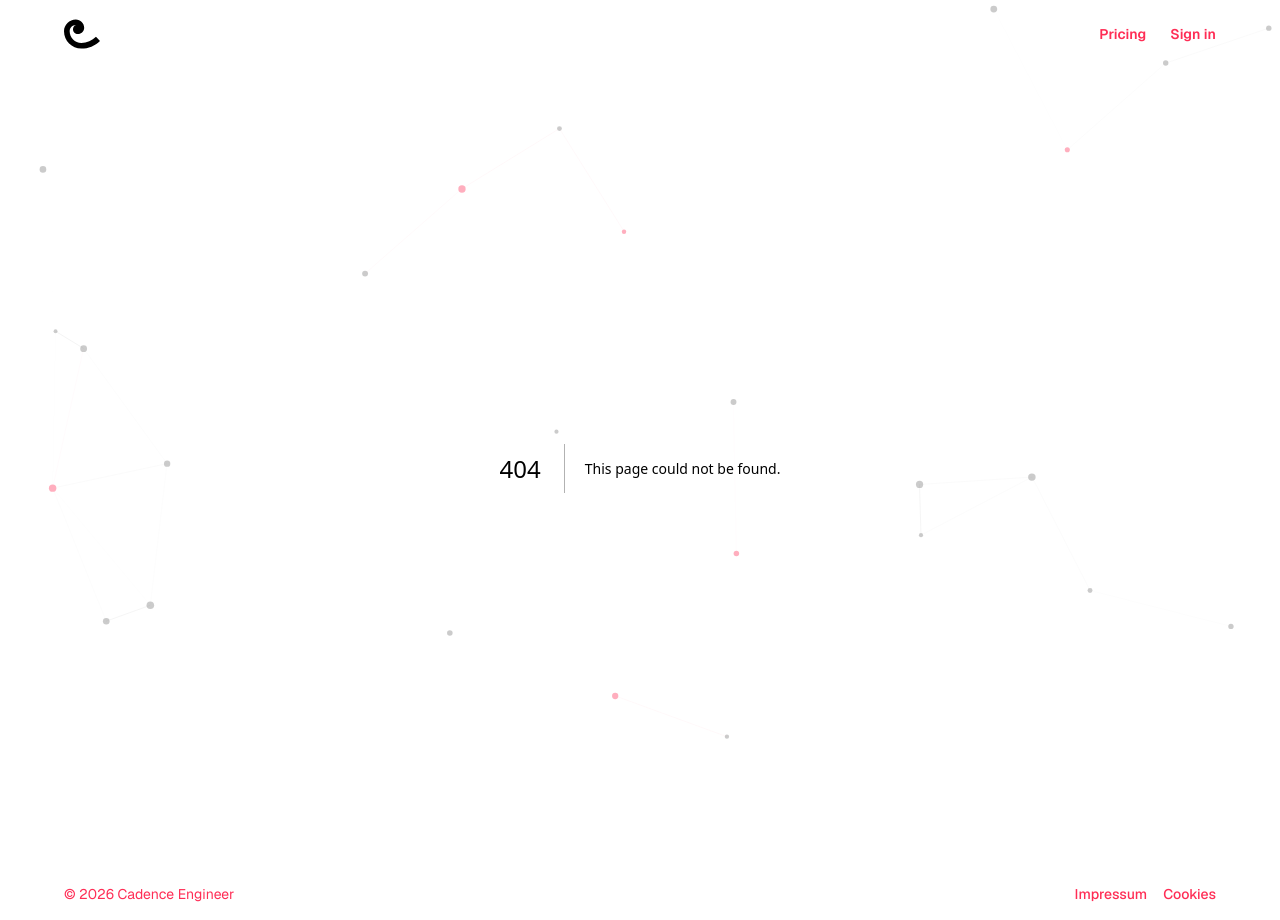
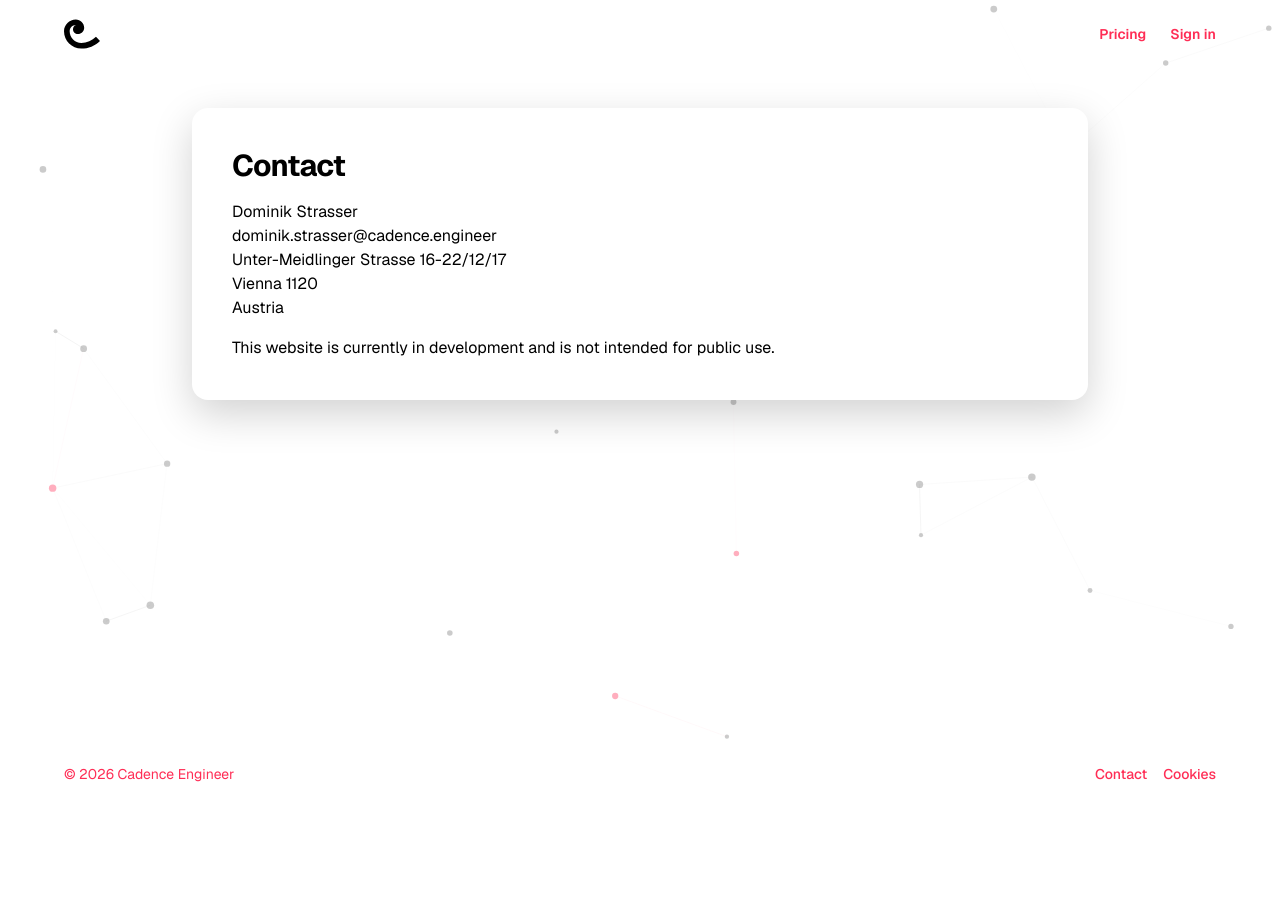
Before and after one commit to cadence-engineer/cadence-engineer-web, a Next.js app: page /contact in a window 1280 px wide. Before the commit this address had no page. After the commit the page ends 800 px from the top, so only its background shows below. Built offline with nearby package versions, Linux system fonts and the light colour scheme.

Commit message:
Rename Impressum to Contact and update footer
Rename app/impressum/page.tsx to app/contact/page.tsx and update metadata (title/description), component name, heading, and contact details (adds address). Also update footer link and label from /impressum to /contact to match the new route.

```diff
--- a/app/components/footer.tsx
+++ b/app/components/footer.tsx
@@ -6,8 +6,8 @@ export function Footer() {
       <div className="mx-auto flex w-full max-w-6xl items-center justify-between gap-3 text-sm text-black">
         <p className="text-[#FF2D55]">© {new Date().getFullYear()} Cadence Engineer</p>
         <div className="flex items-center gap-4">
-          <Link href="/impressum" className="font-medium text-[#FF2D55] hover:text-[#E60045]">
-            Impressum
+          <Link href="/contact" className="font-medium text-[#FF2D55] hover:text-[#E60045]">
+            Contact
           </Link>
           <Link href="/cookies" className="font-medium text-[#FF2D55] hover:text-[#E60045]">
             Cookies
--- a/app/impressum/page.tsx
+++ b/app/contact/page.tsx
@@ -1,19 +1,25 @@
 import type { Metadata } from "next";
 
 export const metadata: Metadata = {
-  title: "Impressum | Cadence Engineer",
-  description: "Legal notice and provider information for Cadence Engineer",
+  title: "Contact | Cadence Engineer",
+  description: "Contact information for Cadence Engineer",
 };
 
-export default function ImpressumPage() {
+export default function ContactPage() {
   return (
     <main className="h-full bg-transparent px-6 py-8 md:px-8 md:py-10">
       <section className="mx-auto w-full max-w-4xl rounded-2xl bg-white p-8 shadow-[0_14px_40px_rgba(0,0,0,0.18)] md:p-10">
-        <h1 className="mb-4 text-3xl font-bold tracking-tight text-black">Impressum</h1>
+        <h1 className="mb-4 text-3xl font-bold tracking-tight text-black">Contact</h1>
         <p className="mb-4 text-black">
-          Anbieter: Dominik Strasser
+          Dominik Strasser
           <br />
-          Kontakt: dominik.strasser@cadence.engineer
+          dominik.strasser@cadence.engineer
+          <br />
+          Unter-Meidlinger Strasse 16-22/12/17
+          <br />
+          Vienna 1120
+          <br />
+          Austria
         </p>
         <p className="text-black">
           This website is currently in development and is not intended for public use.
```
